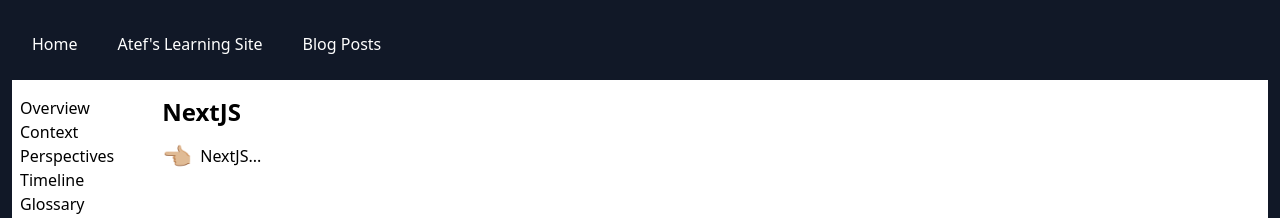
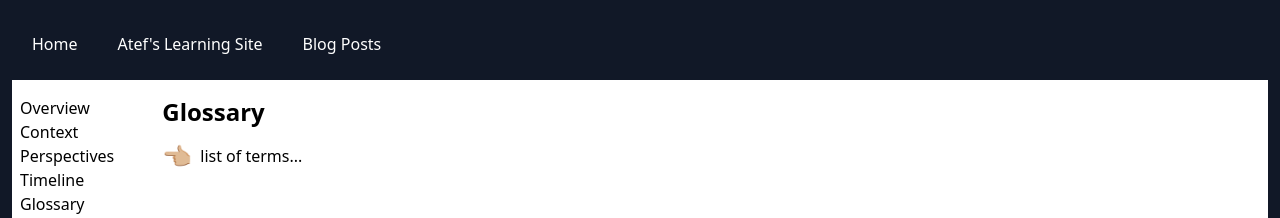
Before and after one commit to dattaray-basab/atef, a Next.js app: page /learn/glossary in a window 1280 px wide. Shown: the top 218 px of the page. Built offline with nearby package versions, Linux system fonts and the light colour scheme.

Commit message:
0.20.4: WIP - minor change in the context page

```diff
--- a/app/learn/context/page.jsx
+++ b/app/learn/context/page.jsx
@@ -20,7 +20,8 @@
 Each of these advancements have been caused by the rapidly increasing viewer demand. This had led to the explosion of evermore sophisticated frameworks and techniques. However, throughout all this progress there have been common standards such as HTML, HTTP, JavaScript, and Cascading Style Sheets. In this project I will be focusing on one way of building modern websites which uses state of the art technologies, keeping in mind that there are many frameworks available and new frameworks are constantly appearing to replace predecessors.
 </p>
 <p>
-In researching these frameworks I ran across NextJS which is one of the leading technologies for building websites today. In fact this site is built using NextJS, which uses React for client side operations and works seamlessly with Tailwind as a styling component.
+In researching these frameworks I ran across NextJS which is one of the leading technologies for building websites today.
+In fact this site is built using NextJS, which uses React for client side rendering and works seamlessly with Tailwind as a styling component.
 </p></p>
         </div>
       </div>
--- a/app/learn/glossary/page.jsx
+++ b/app/learn/glossary/page.jsx
@@ -1,12 +1,11 @@
-
 const NextJSPage = () => {
   return (
     <section>
       <div>
-        <h1 className='mb-3 text-2xl font-semibold'>NextJS</h1>
+        <h1 className='mb-3 text-2xl font-semibold'>Glossary</h1>
         <div className='flex items-center gap-2'>
           <span className='text-2xl'>👈🏼</span>
-          <span>NextJS...</span>
+          <span>list of terms...</span>
         </div>
       </div>
     </section>
```
